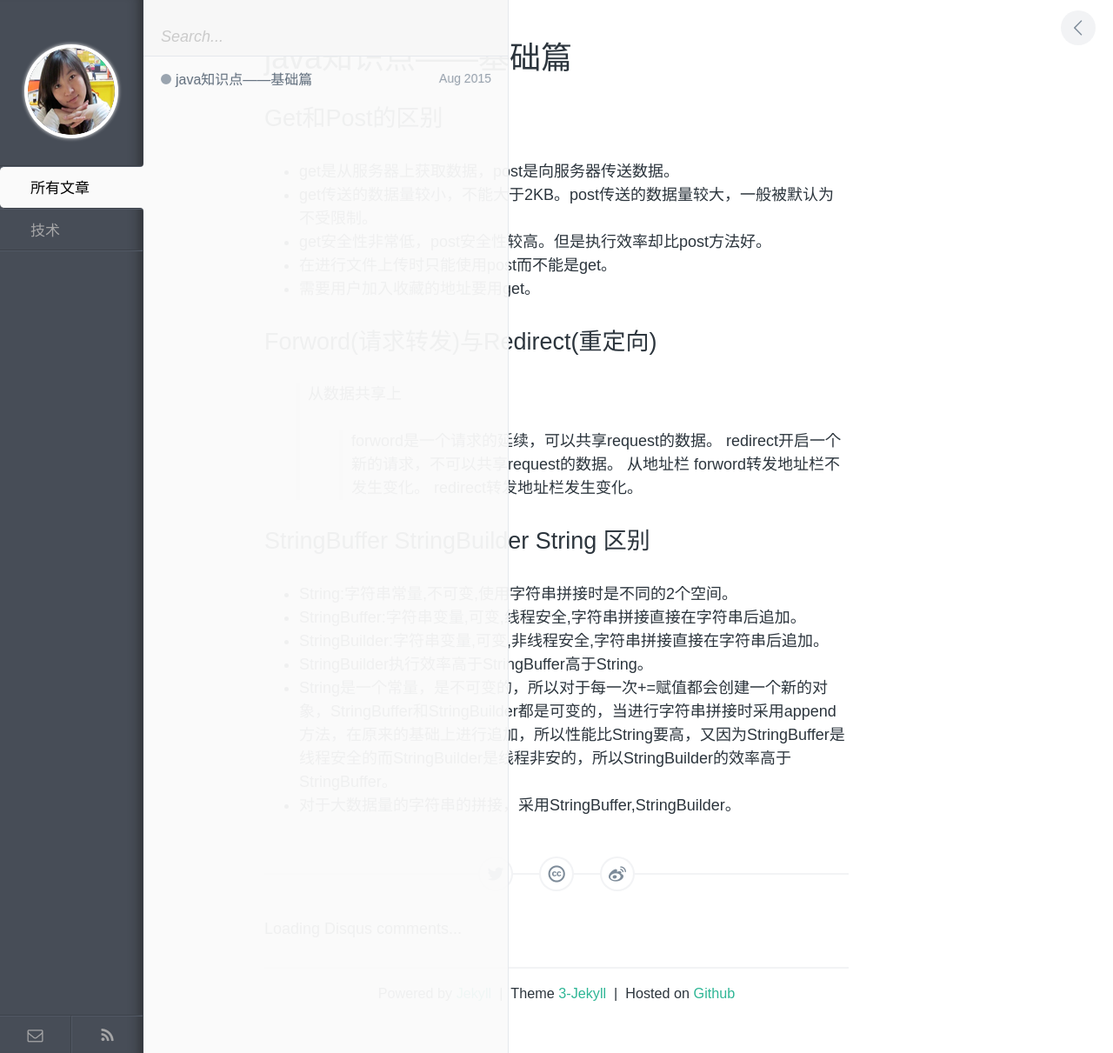
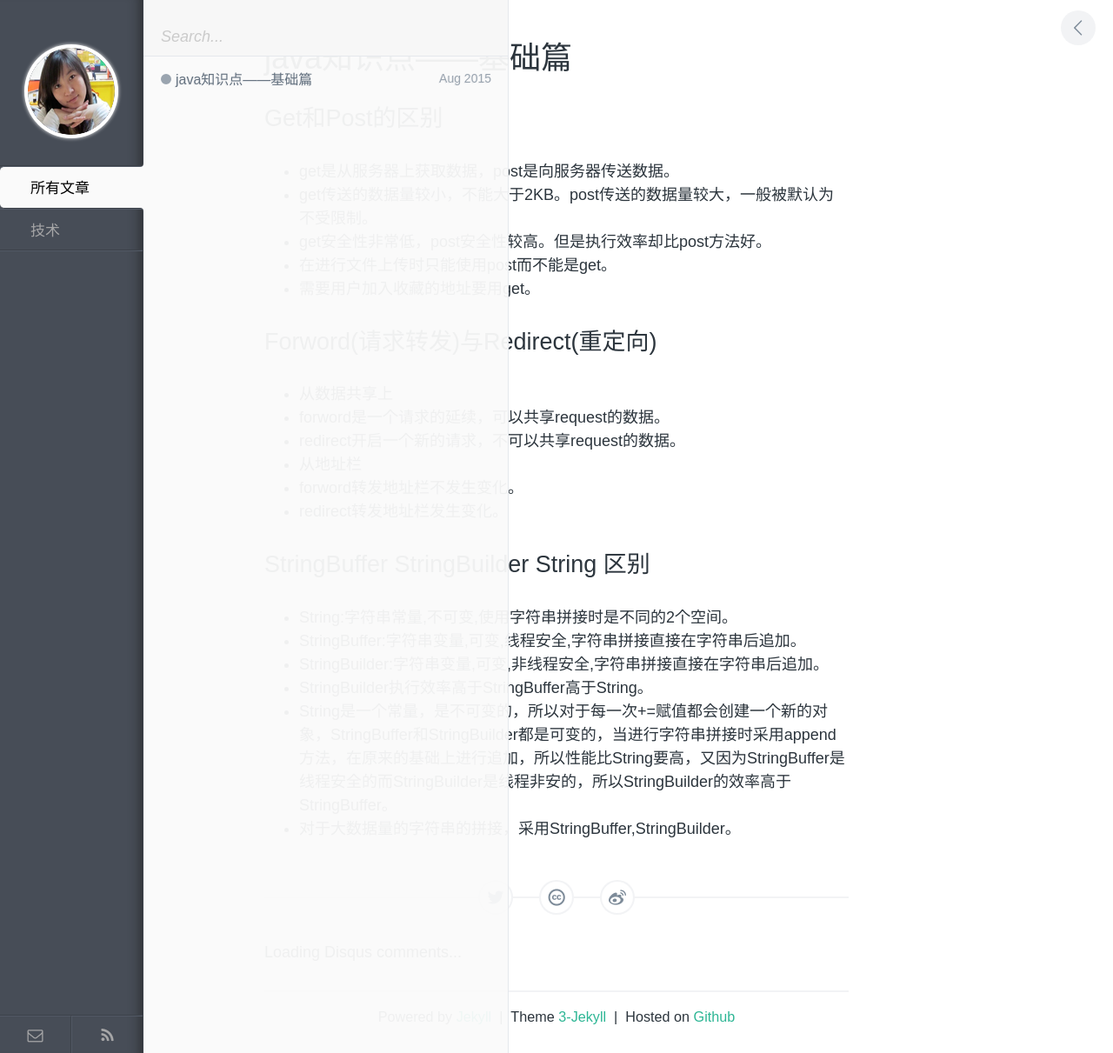
Before and after one commit to DrizztM/DrizztM.github.io, a Jekyll site: the page built from _posts/技术/2015-8-27-java-knowledge-points-base.md, in a window 1280 px wide. Shown: the whole page at 87% size. Built offline with Jekyll 4.4.1, drawn with Linux system fonts in a browser that asks for light colours; comment, search, counter and statistics services are not loaded.

Commit message:
修改样式

```diff
--- a/_posts/技术/2015-8-27-java-knowledge-points-base.md
+++ b/_posts/技术/2015-8-27-java-knowledge-points-base.md
@@ -15,12 +15,12 @@ keywords: java
 
 ## Forword(请求转发)与Redirect(重定向)
 
-> 从数据共享上
->> forword是一个请求的延续，可以共享request的数据。
->> redirect开启一个新的请求，不可以共享request的数据。
-> 从地址栏
->> forword转发地址栏不发生变化。
->> redirect转发地址栏发生变化。
+- 从数据共享上
+ - forword是一个请求的延续，可以共享request的数据。
+ - redirect开启一个新的请求，不可以共享request的数据。
+- 从地址栏
+ - forword转发地址栏不发生变化。
+ - redirect转发地址栏发生变化。
 
 ## StringBuffer StringBuilder String 区别
 
```
